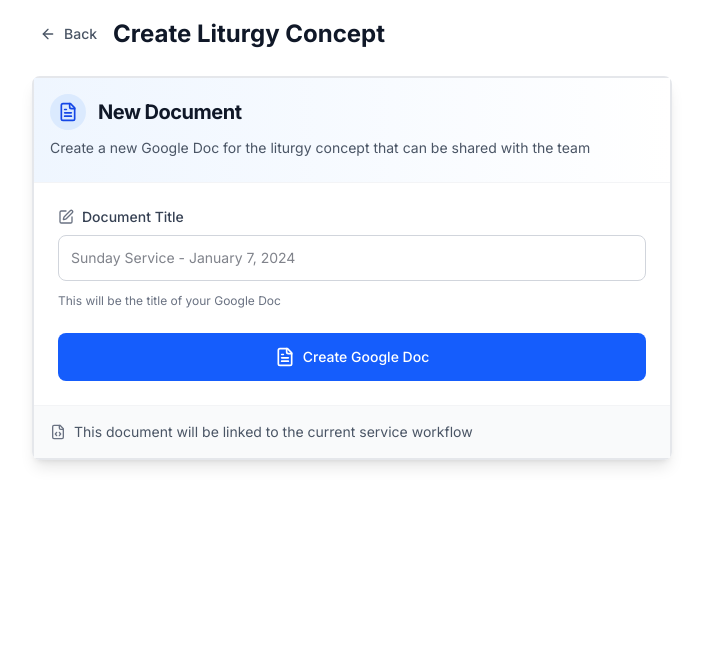
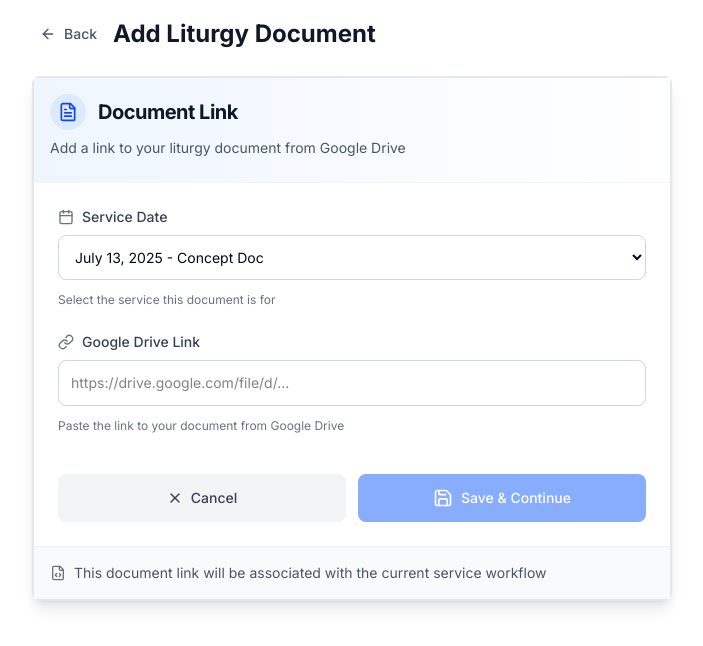
Before and after one commit to noturnachs/gkin, a React (Vite) app: page /create-document in a window 1280 px wide. Shown: the top 646 px of the page, without its empty margins (288-991 px from the left). Built offline with nearby package versions, Linux system fonts and the light colour scheme; sample sign-in values are in the browser's storage.

Commit message:
fixed document creator

```diff
--- a/src/components/document-creator.jsx
+++ b/src/components/document-creator.jsx
@@ -10,59 +10,77 @@ import {
 import { Button } from "./ui/button";
 import {
   FileText,
-  Upload,
-  File,
+  Link as LinkIcon,
   X,
   Check,
-  Edit,
   Save,
   ArrowLeft,
   FileCode,
   ExternalLink,
   Loader2,
+  Calendar,
 } from "lucide-react";
 import { useNavigate } from "react-router-dom";
+import { getUpcomingSundays } from "../lib/date-utils";
 
 export function DocumentCreator() {
   const navigate = useNavigate();
-  const [documentTitle, setDocumentTitle] = useState("");
-  const [isCreatingDoc, setIsCreatingDoc] = useState(false);
-  const [googleDocLink, setGoogleDocLink] = useState("");
+  const [selectedService, setSelectedService] = useState("");
+  const [upcomingServices, setUpcomingServices] = useState([]);
+  const [driveLink, setDriveLink] = useState("");
   const [isSubmitting, setIsSubmitting] = useState(false);
+  const [isLinkValid, setIsLinkValid] = useState(false);
 
-  // Function to simulate creating a Google Doc
-  const createGoogleDoc = () => {
-    if (!documentTitle.trim()) {
-      alert("Please enter a document title");
+  // Fetch upcoming services on component mount
+  useEffect(() => {
+    const services = getUpcomingSundays(6); // Get next 6 Sundays
+    setUpcomingServices(services);
+    if (services.length > 0) {
+      setSelectedService(services[0].dateString);
+    }
+  }, []);
+
+  // Function to validate Google Drive link
+  const validateLink = (link) => {
+    return (
+      link.includes("drive.google.com") || link.includes("docs.google.com")
+    );
+  };
+
+  // Function to handle link change
+  const handleLinkChange = (e) => {
+    const link = e.target.value;
+    setDriveLink(link);
+    setIsLinkValid(validateLink(link));
+  };
+
+  // Function to handle completion
+  const handleComplete = () => {
+    if (!selectedService) {
+      alert("Please select a service date");
       return;
     }
 
-    setIsCreatingDoc(true);
+    if (!driveLink.trim() || !isLinkValid) {
+      alert("Please enter a valid Google Drive link");
+      return;
+    }
 
-    // Simulate API call to create Google Doc
-    setTimeout(() => {
-      // In a real app, this would be an actual Google Docs API call
-      const mockDocId = Math.random().toString(36).substring(2, 15);
-      const newDocLink = `https://docs.google.com/document/d/${mockDocId}/edit`;
-      setGoogleDocLink(newDocLink);
-      setIsCreatingDoc(false);
-    }, 1500);
-  };
+    setIsSubmitting(true);
 
-  // Function to handle completion
-  const handleComplete = (documentData) => {
-    setIsSubmitting(true);
+    // Get the formatted title for the document
+    const selectedServiceObj = upcomingServices.find(
+      (service) => service.dateString === selectedService
+    );
+    const documentTitle = `${
+      selectedServiceObj?.title || selectedService
+    } - Concept Doc`;
 
     // Simulate saving the document link
     setTimeout(() => {
-      if (documentData) {
-        // Update the current service with the new document
-        // In a real app, you would use an API call or context
-        // For now, we'll just navigate back
       alert(
-          "Document created successfully! Pastor has been notified for review."
+        "Document link saved successfully! Pastor has been notified for review."
       );
-      }
       navigate("/");
     }, 1000);
   };
@@ -84,7 +102,7 @@ export function DocumentCreator() {
           <span className="text-xs sm:text-sm">Back</span>
         </Button>
         <h2 className="text-lg sm:text-xl md:text-2xl font-bold text-gray-900">
-          Create Liturgy Concept
+          Add Liturgy Document
         </h2>
       </div>
 
@@ -95,85 +113,77 @@ export function DocumentCreator() {
               <FileText className="w-4 h-4 sm:w-5 sm:h-5 text-blue-700" />
             </div>
             <CardTitle className="text-base sm:text-lg md:text-xl font-bold text-gray-900">
-              New Document
+              Document Link
             </CardTitle>
           </div>
           <CardDescription className="text-xs sm:text-sm text-gray-600">
-            Create a new Google Doc for the liturgy concept that can be shared
-            with the team
+            Add a link to your liturgy document from Google Drive
           </CardDescription>
         </CardHeader>
 
         <CardContent className="space-y-4 sm:space-y-6 p-3 sm:p-4 md:p-6">
           <div className="space-y-1.5 sm:space-y-2">
             <label
-              htmlFor="doc-title"
+              htmlFor="service-date"
               className="text-xs sm:text-sm font-medium text-gray-700 flex items-center gap-1.5 sm:gap-2"
             >
-              <Edit className="w-3.5 h-3.5 sm:w-4 sm:h-4 text-gray-500" />
-              Document Title
+              <Calendar className="w-3.5 h-3.5 sm:w-4 sm:h-4 text-gray-500" />
+              Service Date
             </label>
-            <input
-              id="doc-title"
-              type="text"
+            <select
+              id="service-date"
               className="w-full p-2 sm:p-3 border border-gray-300 rounded-lg text-sm focus:ring-2 focus:ring-blue-500 focus:border-blue-500 transition-all"
-              placeholder="Sunday Service - January 7, 2024"
-              value={documentTitle}
-              onChange={(e) => setDocumentTitle(e.target.value)}
-            />
+              value={selectedService}
+              onChange={(e) => setSelectedService(e.target.value)}
+            >
+              {upcomingServices.length === 0 ? (
+                <option value="">Loading services...</option>
+              ) : (
+                upcomingServices.map((service) => (
+                  <option key={service.dateString} value={service.dateString}>
+                    {service.title} - Concept Doc
+                  </option>
+                ))
+              )}
+            </select>
             <p className="text-[10px] sm:text-xs text-gray-500 mt-0.5 sm:mt-1">
-              This will be the title of your Google Doc
+              Select the service this document is for
             </p>
           </div>
 
-          {!googleDocLink ? (
-            <Button
-              onClick={createGoogleDoc}
-              className="w-full h-10 sm:h-12 flex items-center justify-center gap-1.5 sm:gap-2 bg-blue-600 hover:bg-blue-700 text-white rounded-lg transition-colors text-xs sm:text-sm"
-              disabled={isCreatingDoc}
+          <div className="space-y-1.5 sm:space-y-2">
+            <label
+              htmlFor="drive-link"
+              className="text-xs sm:text-sm font-medium text-gray-700 flex items-center gap-1.5 sm:gap-2"
             >
-              {isCreatingDoc ? (
-                <>
-                  <Loader2 className="w-4 h-4 sm:w-5 sm:h-5 animate-spin" />
-                  <span className="font-medium">Creating Google Doc...</span>
-                </>
-              ) : (
-                <>
-                  <FileText className="w-4 h-4 sm:w-5 sm:h-5" />
-                  <span className="font-medium">Create Google Doc</span>
-                </>
+              <LinkIcon className="w-3.5 h-3.5 sm:w-4 sm:h-4 text-gray-500" />
+              Google Drive Link
+            </label>
+            <input
+              id="drive-link"
+              type="url"
+              className={`w-full p-2 sm:p-3 border rounded-lg text-sm focus:ring-2 focus:ring-blue-500 focus:border-blue-500 transition-all ${
+                driveLink && !isLinkValid
+                  ? "border-red-300 bg-red-50"
+                  : driveLink && isLinkValid
+                  ? "border-green-300 bg-green-50"
+                  : "border-gray-300"
+              }`}
+              placeholder="https://drive.google.com/file/d/..."
+              value={driveLink}
+              onChange={handleLinkChange}
+            />
+            <p className="text-[10px] sm:text-xs text-gray-500 mt-0.5 sm:mt-1">
+              Paste the link to your document from Google Drive
+            </p>
+            {driveLink && !isLinkValid && (
+              <p className="text-[10px] sm:text-xs text-red-500">
+                Please enter a valid Google Drive link
+              </p>
             )}
-            </Button>
-          ) : (
-            <div className="space-y-4 sm:space-y-6">
-              <div className="p-3 sm:p-4 bg-green-50 border border-green-200 rounded-lg">
-                <div className="flex flex-col sm:flex-row sm:items-center sm:justify-between gap-3">
-                  <div className="flex items-center gap-2 sm:gap-3">
-                    <div className="p-1.5 sm:p-2 bg-green-100 rounded-full">
-                      <Check className="w-3.5 h-3.5 sm:w-5 sm:h-5 text-green-600" />
-                    </div>
-                    <div>
-                      <h4 className="text-sm sm:text-base font-medium text-green-800">
-                        Google Doc created!
-                      </h4>
-                      <p className="text-xs sm:text-sm text-green-700 mt-0.5 sm:mt-1">
-                        Your document is ready to edit
-                      </p>
-                    </div>
-                  </div>
-                  <a
-                    href={googleDocLink}
-                    target="_blank"
-                    rel="noopener noreferrer"
-                    className="flex items-center justify-center gap-1.5 sm:gap-2 px-3 py-1.5 sm:px-4 sm:py-2 bg-white border border-green-300 rounded-lg text-xs sm:text-sm text-green-700 hover:bg-green-50 transition-colors"
-                  >
-                    <span className="font-medium">Open Doc</span>
-                    <ExternalLink className="w-3.5 h-3.5 sm:w-4 sm:h-4" />
-                  </a>
-                </div>
           </div>
 
-              <div className="flex gap-2 sm:gap-3">
+          <div className="flex gap-2 sm:gap-3 pt-2 sm:pt-4">
             <Button
               onClick={handleCancel}
               className="flex-1 h-9 sm:h-10 md:h-12 flex items-center justify-center gap-1.5 sm:gap-2 bg-gray-100 hover:bg-gray-200 text-gray-700 rounded-lg transition-colors text-xs sm:text-sm"
@@ -186,12 +196,12 @@ export function DocumentCreator() {
             <Button
               onClick={handleComplete}
               className="flex-1 h-9 sm:h-10 md:h-12 flex items-center justify-center gap-1.5 sm:gap-2 bg-blue-600 hover:bg-blue-700 text-white rounded-lg transition-colors text-xs sm:text-sm"
-                  disabled={isSubmitting}
+              disabled={isSubmitting || !isLinkValid || !selectedService}
             >
               {isSubmitting ? (
                 <>
                   <Loader2 className="w-3.5 h-3.5 sm:w-5 sm:h-5 animate-spin" />
-                      <span className="font-medium">Submitting...</span>
+                  <span className="font-medium">Saving...</span>
                 </>
               ) : (
                 <>
@@ -201,13 +211,41 @@ export function DocumentCreator() {
               )}
             </Button>
           </div>
+
+          {driveLink && isLinkValid && (
+            <div className="p-3 sm:p-4 bg-green-50 border border-green-200 rounded-lg">
+              <div className="flex flex-col sm:flex-row sm:items-center sm:justify-between gap-3">
+                <div className="flex items-center gap-2 sm:gap-3">
+                  <div className="p-1.5 sm:p-2 bg-green-100 rounded-full">
+                    <Check className="w-3.5 h-3.5 sm:w-5 sm:h-5 text-green-600" />
+                  </div>
+                  <div>
+                    <h4 className="text-sm sm:text-base font-medium text-green-800">
+                      Valid link detected
+                    </h4>
+                    <p className="text-xs sm:text-sm text-green-700 mt-0.5 sm:mt-1">
+                      Your Google Drive document link is valid
+                    </p>
+                  </div>
+                </div>
+                <a
+                  href={driveLink}
+                  target="_blank"
+                  rel="noopener noreferrer"
+                  className="flex items-center justify-center gap-1.5 sm:gap-2 px-3 py-1.5 sm:px-4 sm:py-2 bg-white border border-green-300 rounded-lg text-xs sm:text-sm text-green-700 hover:bg-green-50 transition-colors"
+                >
+                  <span className="font-medium">Open Document</span>
+                  <ExternalLink className="w-3.5 h-3.5 sm:w-4 sm:h-4" />
+                </a>
+              </div>
             </div>
           )}
         </CardContent>
 
         <CardFooter className="bg-gray-50 p-2.5 sm:p-4 border-t border-gray-100 text-[10px] sm:text-xs md:text-sm text-gray-600 flex items-center gap-1.5 sm:gap-2">
           <FileCode className="w-3.5 h-3.5 sm:w-4 sm:h-4 text-gray-500" />
-          This document will be linked to the current service workflow
+          This document link will be associated with the current service
+          workflow
         </CardFooter>
       </Card>
     </div>
--- a/src/components/welcome-banner.jsx
+++ b/src/components/welcome-banner.jsx
@@ -50,7 +50,7 @@ export function WelcomeBanner({
               onClick={() => onStartAction && onStartAction(1)}
             >
               <FileText className="w-3.5 h-3.5 md:w-4 md:h-4 mr-1.5 md:mr-2" />
-              Create Liturgy Document
+              Upload Concept Document
             </Button>
 
             <Button
--- a/src/components/workflow-board.jsx
+++ b/src/components/workflow-board.jsx
@@ -112,7 +112,7 @@ export function WorkflowBoard({ service, currentUserRole, onStartAction }) {
                         <FileText className="w-3 h-3 mr-1 hidden sm:inline" />
                         <span className="sm:hidden">Create</span>
                         <span className="hidden sm:inline">
-                          Create Document
+                          Upload Concept Doc
                         </span>
                       </>
                     ) : (
```
Lines whose indentation alone changed are shown as unchanged.
